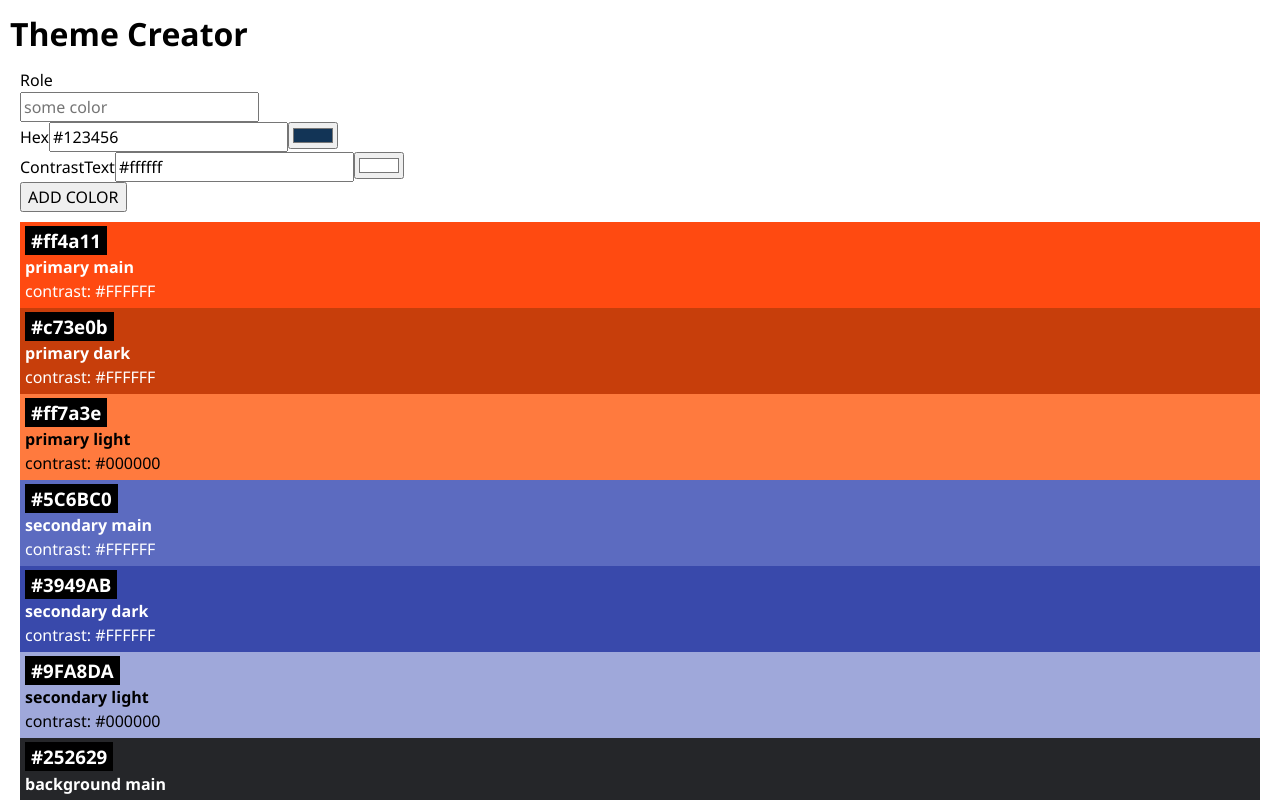
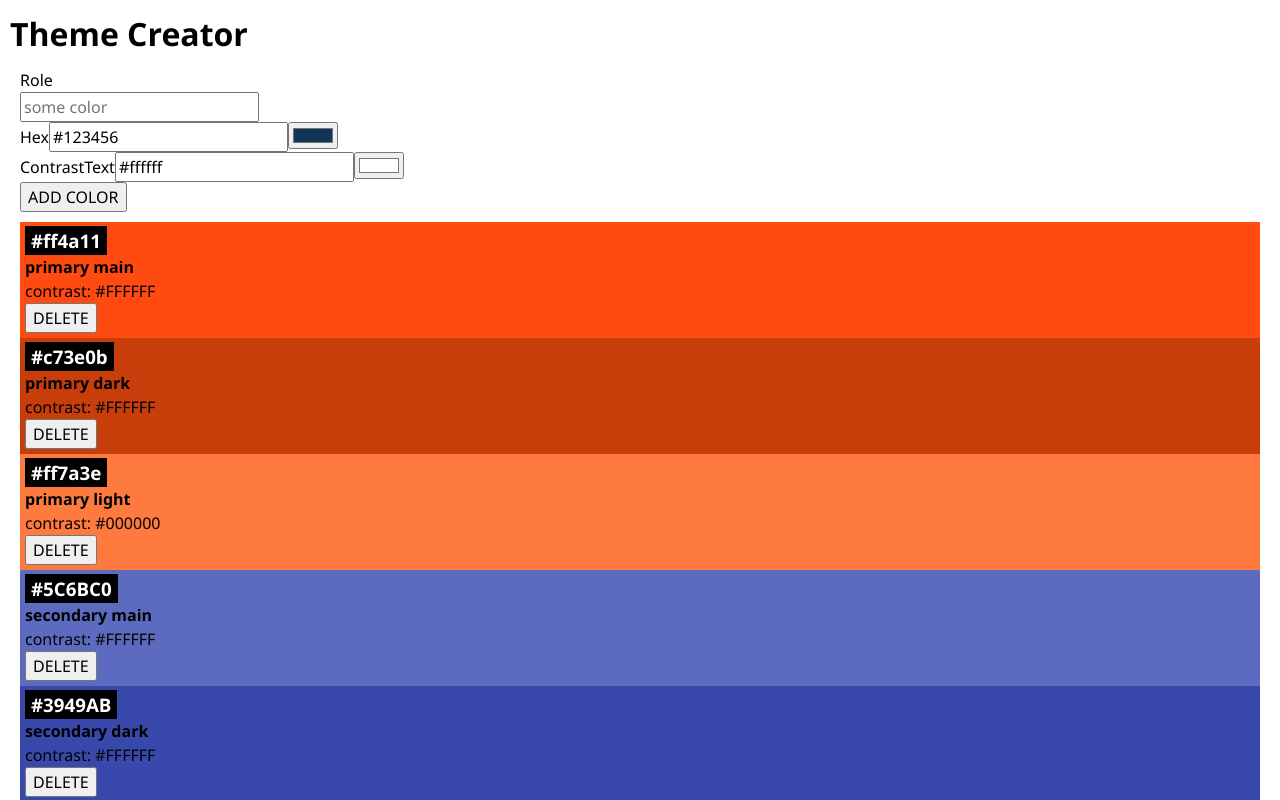
Before and after one commit to Sarahabidar/web-react-recap-project, a React (Vite) app: page / in a window 1280 px wide. Shown: the top 800 px of the page. Built offline with nearby package versions, Linux system fonts and the light colour scheme.

Commit message:
delete a color with declare a function

```diff
--- a/src/App.jsx
+++ b/src/App.jsx
@@ -6,16 +6,22 @@ import { useState } from "react";
 
 function App() {
   const [colors, setColors] = useState(initialColors);
+
   function addNewColor(newColor) {
     setColors([newColor, ...colors]);
   }
+  const deleteColor = (colorId) => {
+    const updateColor = colors.filter((color) => color.id !== colorId);
+    setColors(updateColor);
+  };
+
   return (
     <>
       <h1>Theme Creator</h1>
       <ColorForm colors={initialColors} onNewColors={addNewColor} />
 
       {colors.map((color) => {
-        return <Color key={color.id} color={color} />;
+        return <Color key={color.id} color={color} onDelete={deleteColor} />;
       })}
     </>
   );
--- a/src/Components/Color/Color.css
+++ b/src/Components/Color/Color.css
@@ -9,3 +9,10 @@
   background: black;
   color: white;
 }
+
+.color-card-hightlight {
+  display: inline;
+  padding: 2px 6px;
+  background: black;
+  color: white;
+}
--- a/src/Components/Color/Color.jsx
+++ b/src/Components/Color/Color.jsx
@@ -1,17 +1,39 @@
+import React, { useState } from "react";
 import "./Color.css";
 
-export default function Color({ color }) {
+export default function Color({ color, onDelete }) {
+  const [showConfirmation, setshowConfirmation] = useState(false);
+
+  const handleDelete = () => {
+    setshowConfirmation(true);
+  };
+
+  const cancelDelete = () => {
+    setshowConfirmation(false);
+  };
+  const confirmDelete = () => {
+    onDelete(color.id);
+  };
+
   return (
     <div
       className="color-card"
       style={{
         background: color.hex,
-        color: color.contrastText,
+        color: color.contrastsText,
       }}
     >
       <h3 className="color-card-headline">{color.hex}</h3>
       <h4>{color.role}</h4>
       <p>contrast: {color.contrastText}</p>
+      <button onClick={handleDelete}>DELETE</button>
+      {showConfirmation ? (
+        <div>
+          <p className="color-card-hightlight">Really delete?</p>
+          <button onClick={cancelDelete}>CANCEL</button>
+          <button onClick={confirmDelete}>DELETE</button>
+        </div>
+      ) : null}
     </div>
   );
 }
```
